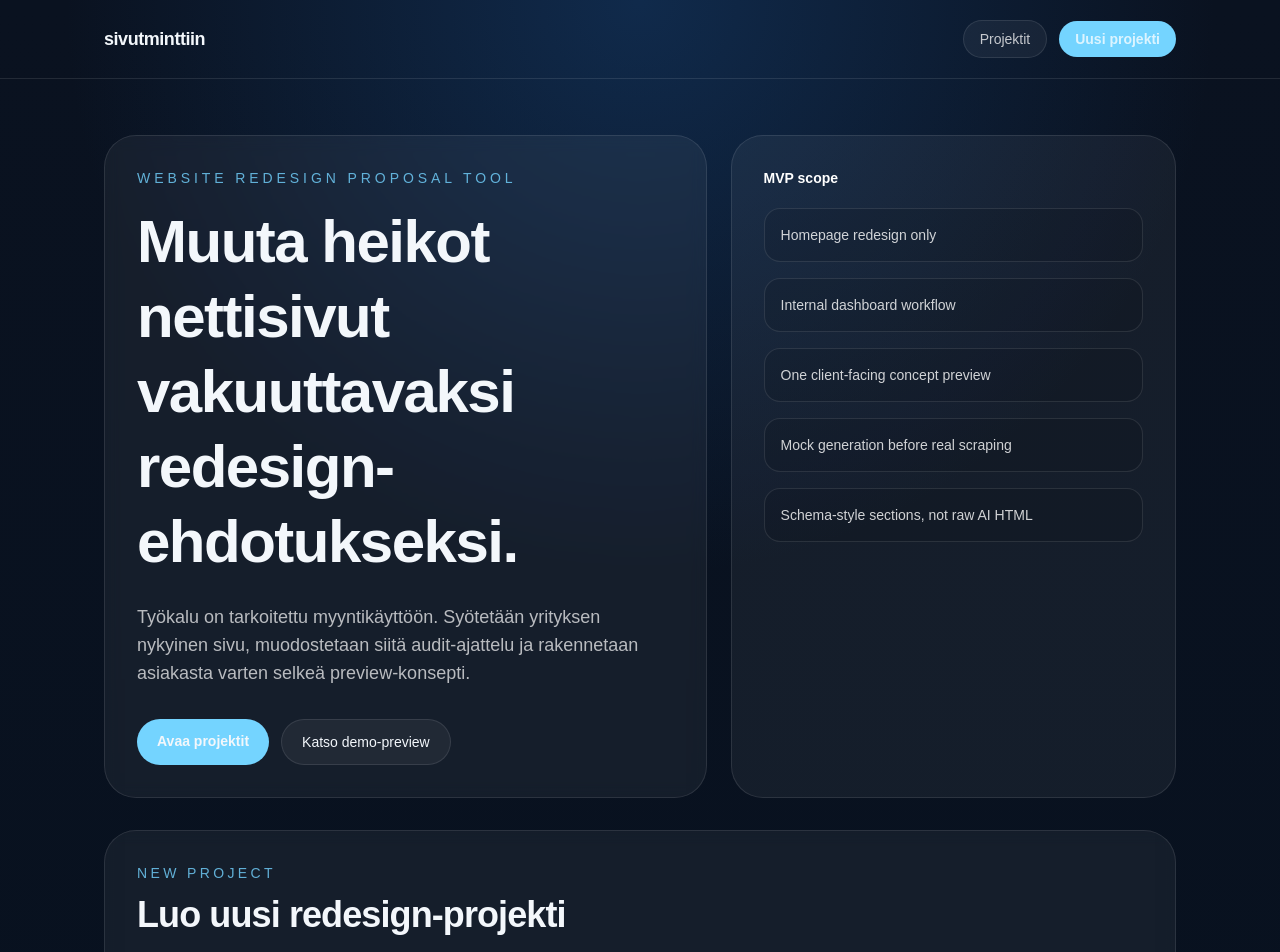
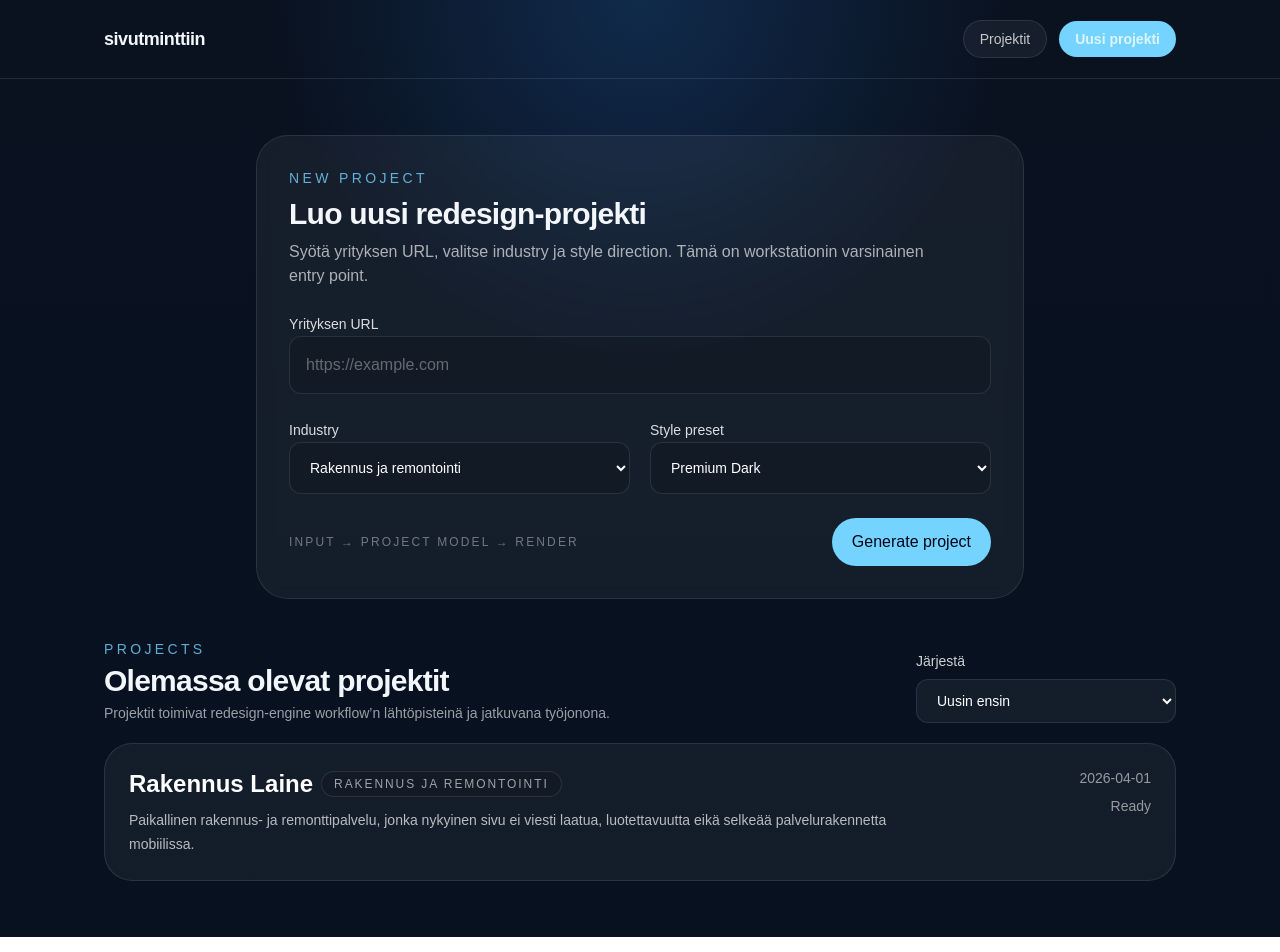
Before and after one commit to aimolabs/sivutminttiin, a Next.js app: page / in a window 1280 px wide. Shown: the top 952 px of the page. Built offline with nearby package versions, Linux system fonts and the light colour scheme.

Commit message:
Turn home page into operator dashboard

```diff
--- a/app/page.tsx
+++ b/app/page.tsx
@@ -1,94 +1,21 @@
-import Link from "next/link";
-import { UrlInputCard } from "@/components/forms/url-input-card";
 import { SiteHeader } from "@/components/layout/site-header";
+import { GenerateProjectForm } from "@/components/projects/generate-project-form";
+import { ProjectListClient } from "@/components/projects/project-list-client";
+import { mockProjects } from "@/lib/mock/projects";
 
 export default function HomePage() {
   return (
     <main className="min-h-screen">
       <SiteHeader />
 
-      <div className="mx-auto flex w-full max-w-6xl flex-col gap-8 px-6 py-10 md:px-10 md:py-14">
-        <section className="grid gap-6 md:grid-cols-[1.15fr_0.85fr]">
-          <div className="rounded-[2rem] border border-white/10 bg-white/5 p-6 backdrop-blur md:p-8">
-            <p className="text-sm uppercase tracking-[0.28em] text-sky-300/80">
-              Website redesign proposal tool
-            </p>
-
-            <h1 className="mt-4 max-w-4xl text-4xl font-semibold leading-tight tracking-tight md:text-6xl">
-              Muuta heikot nettisivut vakuuttavaksi redesign-ehdotukseksi.
-            </h1>
-
-            <p className="mt-6 max-w-2xl text-base leading-7 text-white/70 md:text-lg">
-              Työkalu on tarkoitettu myyntikäyttöön. Syötetään yrityksen nykyinen
-              sivu, muodostetaan siitä audit-ajattelu ja rakennetaan asiakasta varten
-              selkeä preview-konsepti.
-            </p>
-
-            <div className="mt-8 flex flex-wrap gap-3">
-              <Link
-                href="/projects"
-                className="rounded-full bg-sky-300 px-5 py-3 text-sm font-semibold text-slate-950 transition hover:opacity-90"
-              >
-                Avaa projektit
-              </Link>
-
-              <Link
-                href="/projects/demo/preview"
-                className="rounded-full border border-white/10 bg-white/5 px-5 py-3 text-sm font-medium text-white/90 transition hover:bg-white/10"
-              >
-                Katso demo-preview
-              </Link>
-            </div>
-          </div>
-
-          <div className="rounded-[2rem] border border-white/10 bg-white/5 p-6 md:p-8">
-            <p className="text-sm font-semibold text-white">MVP scope</p>
-
-            <div className="mt-5 space-y-4">
-              {[
-                "Homepage redesign only",
-                "Internal dashboard workflow",
-                "One client-facing concept preview",
-                "Mock generation before real scraping",
-                "Schema-style sections, not raw AI HTML"
-              ].map((item) => (
-                <div
-                  key={item}
-                  className="rounded-2xl border border-white/10 bg-black/10 px-4 py-4 text-sm text-white/80"
-                >
-                  {item}
-                </div>
-              ))}
-            </div>
+      <div className="mx-auto flex w-full max-w-6xl flex-col gap-10 px-6 py-10 md:px-10 md:py-14">
+        <section className="flex justify-center">
+          <div className="w-full max-w-3xl">
+            <GenerateProjectForm />
           </div>
         </section>
 
-        <UrlInputCard />
-
-        <section className="grid gap-4 md:grid-cols-3">
-          {[
-            {
-              title: "1. Source page in",
-              text: "Yrityksen nykyinen URL toimii lähtöpisteenä auditille ja uudelle konseptille."
-            },
-            {
-              title: "2. Clearer structure out",
-              text: "Työkalu muuttaa sekavan sivun ymmärrettävämmäksi viestinnäksi ja rakenteeksi."
-            },
-            {
-              title: "3. Client preview ready",
-              text: "Lopputulos on jaettava preview-linkki, jolla redesign voidaan näyttää asiakkaalle."
-            }
-          ].map((card) => (
-            <article
-              key={card.title}
-              className="rounded-[2rem] border border-white/10 bg-white/5 p-6"
-            >
-              <h2 className="text-lg font-semibold">{card.title}</h2>
-              <p className="mt-3 text-sm leading-6 text-white/70">{card.text}</p>
-            </article>
-          ))}
-        </section>
+        <ProjectListClient projects={mockProjects} />
       </div>
     </main>
   );
--- a/components/projects/generate-project-form.tsx
+++ b/components/projects/generate-project-form.tsx
@@ -36,10 +36,23 @@ export function GenerateProjectForm({
   return (
     <form
       onSubmit={handleSubmit}
-      className="space-y-5 rounded-[2rem] border border-neutral-200 bg-white p-6"
+      className="space-y-6 rounded-[2rem] border border-white/10 bg-white/5 p-6 backdrop-blur md:p-8"
     >
       <div className="space-y-2">
-        <label htmlFor="url" className="text-sm font-medium text-neutral-900">
+        <p className="text-sm uppercase tracking-[0.24em] text-sky-300/80">
+          New project
+        </p>
+        <h2 className="text-2xl font-semibold tracking-tight md:text-3xl">
+          Luo uusi redesign-projekti
+        </h2>
+        <p className="max-w-2xl text-sm leading-6 text-white/65 md:text-base">
+          Syötä yrityksen URL, valitse industry ja style direction. Tämä on workstationin
+          varsinainen entry point.
+        </p>
+      </div>
+
+      <div className="space-y-2">
+        <label htmlFor="url" className="text-sm font-medium text-white/85">
           Yrityksen URL
         </label>
         <input
@@ -48,24 +61,24 @@ export function GenerateProjectForm({
           value={url}
           onChange={(event) => setUrl(event.target.value)}
           placeholder="https://example.com"
-          className="w-full rounded-xl border border-neutral-300 px-4 py-3 text-sm outline-none ring-0"
+          className="w-full rounded-xl border border-white/10 bg-black/10 px-4 py-4 text-sm text-white outline-none placeholder:text-white/30"
           required
         />
       </div>
 
       <div className="grid gap-5 md:grid-cols-2">
         <div className="space-y-2">
-          <label htmlFor="industryId" className="text-sm font-medium text-neutral-900">
+          <label htmlFor="industryId" className="text-sm font-medium text-white/85">
             Industry
           </label>
           <select
             id="industryId"
             value={industryId}
             onChange={(event) => setIndustryId(event.target.value)}
-            className="w-full rounded-xl border border-neutral-300 px-4 py-3 text-sm outline-none ring-0"
+            className="w-full rounded-xl border border-white/10 bg-black/10 px-4 py-4 text-sm text-white outline-none"
           >
             {industryOptions.map((option) => (
-              <option key={option.id} value={option.id}>
+              <option key={option.id} value={option.id} className="text-black">
                 {option.label}
               </option>
             ))}
@@ -73,29 +86,35 @@ export function GenerateProjectForm({
         </div>
 
         <div className="space-y-2">
-          <label htmlFor="stylePreset" className="text-sm font-medium text-neutral-900">
+          <label htmlFor="stylePreset" className="text-sm font-medium text-white/85">
             Style preset
           </label>
           <select
             id="stylePreset"
             value={stylePreset}
             onChange={(event) => setStylePreset(event.target.value)}
-            className="w-full rounded-xl border border-neutral-300 px-4 py-3 text-sm outline-none ring-0"
+            className="w-full rounded-xl border border-white/10 bg-black/10 px-4 py-4 text-sm text-white outline-none"
           >
-            <option value="premium-dark">Premium Dark</option>
-            <option value="minimal-trust">Minimal Trust</option>
-            <option value="bold-modern">Bold Modern</option>
-            <option value="editorial-clean">Editorial Clean</option>
+            <option value="premium-dark" className="text-black">Premium Dark</option>
+            <option value="minimal-trust" className="text-black">Minimal Trust</option>
+            <option value="bold-modern" className="text-black">Bold Modern</option>
+            <option value="editorial-clean" className="text-black">Editorial Clean</option>
           </select>
         </div>
       </div>
 
-      <button
-        type="submit"
-        className="rounded-full bg-neutral-950 px-5 py-3 text-sm font-medium text-white"
-      >
-        Generate project
-      </button>
+      <div className="flex flex-wrap items-center justify-between gap-4">
+        <p className="text-xs uppercase tracking-[0.18em] text-white/40">
+          Input → Project model → Render
+        </p>
+
+        <button
+          type="submit"
+          className="rounded-full bg-sky-300 px-5 py-3 text-sm font-semibold text-slate-950 transition hover:opacity-90"
+        >
+          Generate project
+        </button>
+      </div>
     </form>
   );
 }
--- /dev/null
+++ b/components/projects/project-list-client.tsx
@@ -0,0 +1,115 @@
+"use client";
+
+import Link from "next/link";
+import { useMemo, useState } from "react";
+import type { Project } from "@/lib/mock/projects";
+
+type SortOption = "date-desc" | "date-asc" | "name-asc" | "name-desc";
+
+type Props = {
+  projects: Project[];
+};
+
+function sortProjects(projects: Project[], sort: SortOption): Project[] {
+  const items = [...projects];
+
+  switch (sort) {
+    case "date-asc":
+      return items.sort((a, b) => a.createdAt.localeCompare(b.createdAt));
+    case "name-asc":
+      return items.sort((a, b) =>
+        a.siteProfile.companyName.localeCompare(b.siteProfile.companyName, "fi")
+      );
+    case "name-desc":
+      return items.sort((a, b) =>
+        b.siteProfile.companyName.localeCompare(a.siteProfile.companyName, "fi")
+      );
+    case "date-desc":
+    default:
+      return items.sort((a, b) => b.createdAt.localeCompare(a.createdAt));
+  }
+}
+
+export function ProjectListClient({ projects }: Props) {
+  const [sort, setSort] = useState<SortOption>("date-desc");
+
+  const sortedProjects = useMemo(() => {
+    return sortProjects(projects, sort);
+  }, [projects, sort]);
+
+  return (
+    <section className="space-y-5">
+      <div className="flex flex-col gap-4 md:flex-row md:items-end md:justify-between">
+        <div className="space-y-1">
+          <p className="text-sm uppercase tracking-[0.24em] text-sky-300/80">
+            Projects
+          </p>
+          <h2 className="text-2xl font-semibold tracking-tight md:text-3xl">
+            Olemassa olevat projektit
+          </h2>
+          <p className="text-sm text-white/60">
+            Projektit toimivat redesign-engine workflow’n lähtöpisteinä ja jatkuvana työjonona.
+          </p>
+        </div>
+
+        <div className="w-full md:w-[260px]">
+          <label
+            htmlFor="project-sort"
+            className="mb-2 block text-sm font-medium text-white/80"
+          >
+            Järjestä
+          </label>
+          <select
+            id="project-sort"
+            value={sort}
+            onChange={(event) => setSort(event.target.value as SortOption)}
+            className="w-full rounded-xl border border-white/10 bg-white/5 px-4 py-3 text-sm text-white outline-none"
+          >
+            <option value="date-desc">Uusin ensin</option>
+            <option value="date-asc">Vanhin ensin</option>
+            <option value="name-asc">A–Ö</option>
+            <option value="name-desc">Ö–A</option>
+          </select>
+        </div>
+      </div>
+
+      {sortedProjects.length === 0 ? (
+        <div className="rounded-[2rem] border border-white/10 bg-white/5 p-6 text-sm text-white/70">
+          Ei vielä projekteja.
+        </div>
+      ) : (
+        <div className="grid gap-4">
+          {sortedProjects.map((project) => (
+            <Link
+              key={project.id}
+              href={`/projects/${project.id}`}
+              className="block rounded-[1.75rem] border border-white/10 bg-white/5 p-6 transition hover:bg-white/10"
+            >
+              <div className="flex flex-col gap-4 md:flex-row md:items-start md:justify-between">
+                <div className="space-y-2">
+                  <div className="flex flex-wrap items-center gap-2">
+                    <h3 className="text-xl font-semibold text-white md:text-2xl">
+                      {project.siteProfile.companyName}
+                    </h3>
+                    <span className="rounded-full border border-white/10 bg-black/10 px-3 py-1 text-xs uppercase tracking-[0.16em] text-white/60">
+                      {project.siteProfile.industry}
+                    </span>
+                  </div>
+
+                  <p className="max-w-3xl text-sm leading-6 text-white/70">
+                    {project.businessSummary}
+                  </p>
+                </div>
+
+                <div className="shrink-0 space-y-2 text-sm text-white/55 md:text-right">
+                  <p>{project.createdAt}</p>
+                  <p>{project.status === "ready" ? "Ready" : "Draft"}</p>
+                </div>
+              </div>
+            </Link>
+          ))}
+        </div>
+      )}
+    </section>
+  );
+}
```
